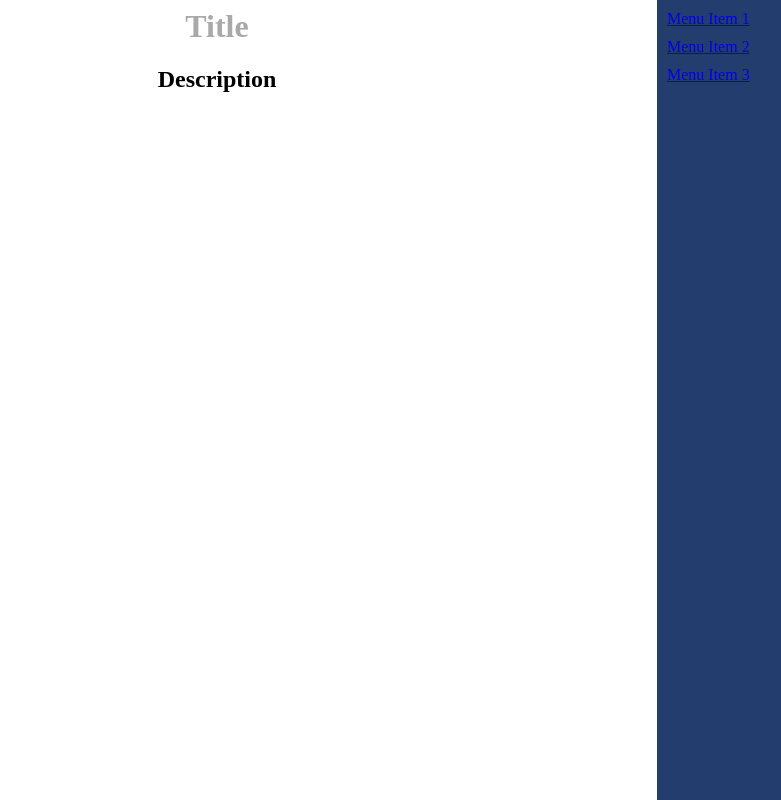
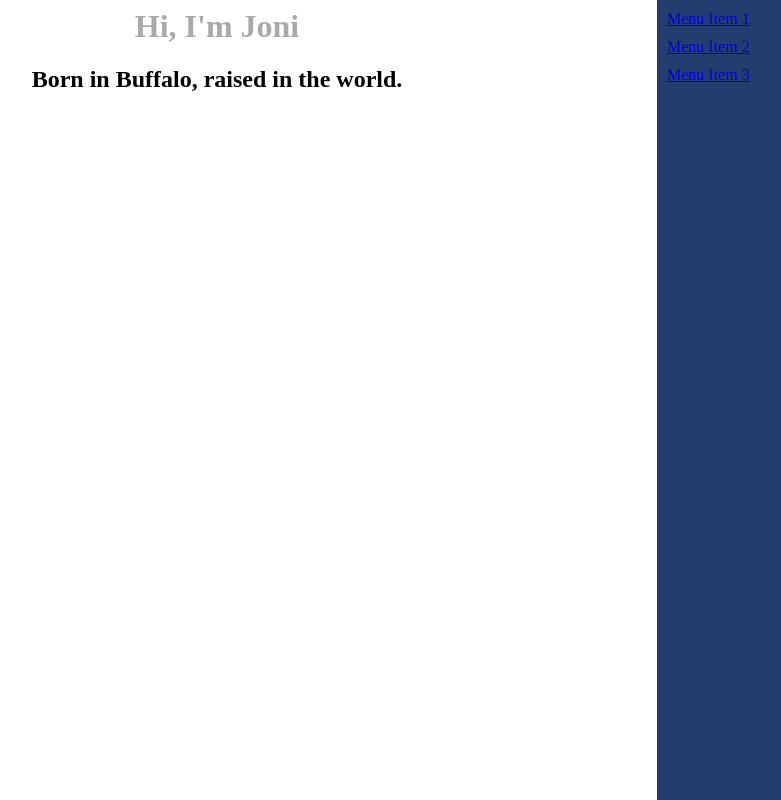
Before and after one commit to jonielena42/edu-landing-page, a plain HTML site: page index.html in a window 1280 px wide. Shown: the whole page, without its empty margins (423-1204 px from the left). Drawn offline with Linux system fonts and the light colour scheme.

Commit message:
Update index.html

```diff
--- a/index.html
+++ b/index.html
@@ -3,8 +3,8 @@
     <link rel="stylesheet" href="css/style.css">
   </head>
   <body>
-    <h1>Title</h1>
-    <h2>Description</h2>
+    <h1>Hi, I'm Joni</h1>
+    <h2>Born in Buffalo, raised in the world.</h2>
     <!-- Add the toggle button -->
     <div class="menu-toggle" onclick="toggleMenu()">
       Projects
```
